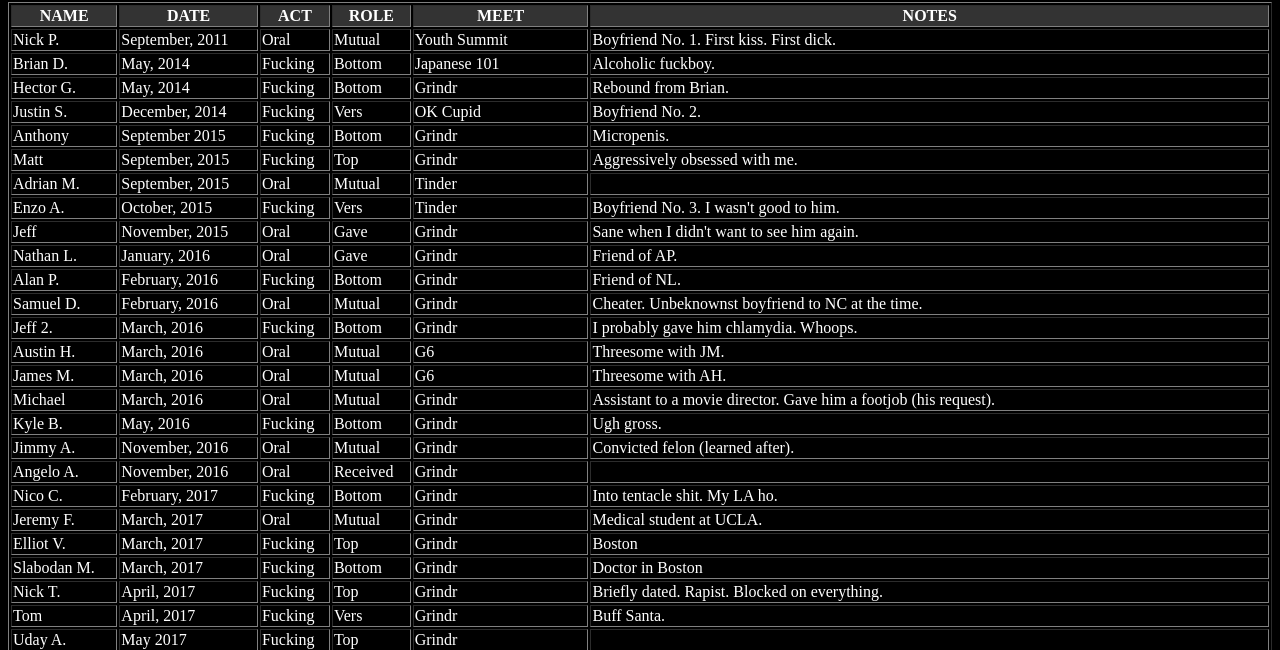
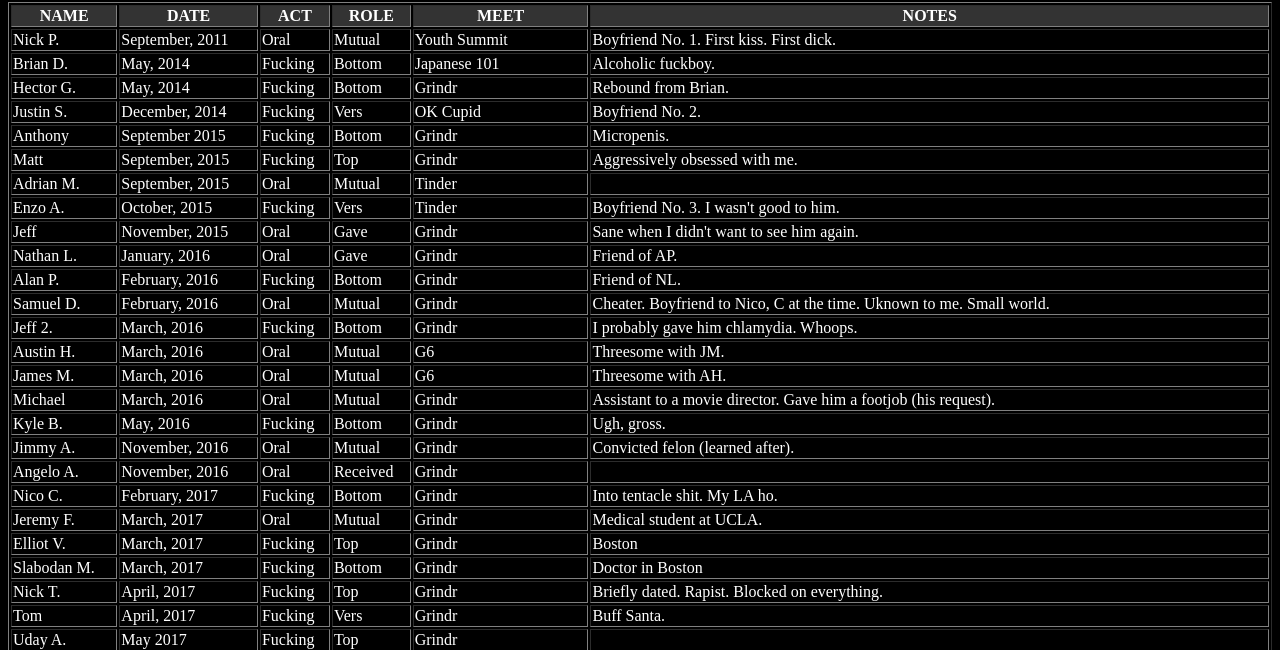
Before and after one commit to 30minuteparking/30minuteparking.github.io, a plain HTML site: page doifuckenough.html in a window 1280 px wide. Shown: the part 78-728 px from the top of the page. Drawn offline with Linux system fonts and the light colour scheme.

Commit message:
Update doifuckenough.html

```diff
--- a/doifuckenough.html
+++ b/doifuckenough.html
@@ -114,7 +114,7 @@
       <td>Oral</td>
       <td>Mutual</td>
       <td>Grindr</td>
-      <td>Cheater. Unbeknownst boyfriend to NC at the time.</td>
+      <td>Cheater. Boyfriend to Nico, C at the time. Uknown to me. Small world.</td>
     </tr>
     <tr>
       <td>Jeff 2.</td>
@@ -152,7 +152,7 @@
       <td>Fucking</td>
       <td>Bottom</td>
       <td>Grindr</td>
-      <td>Ugh gross.</td>
+      <td>Ugh, gross.</td>
     </tr>    <tr>
       <td>Jimmy A.</td>
       <td>November, 2016</td>
```
